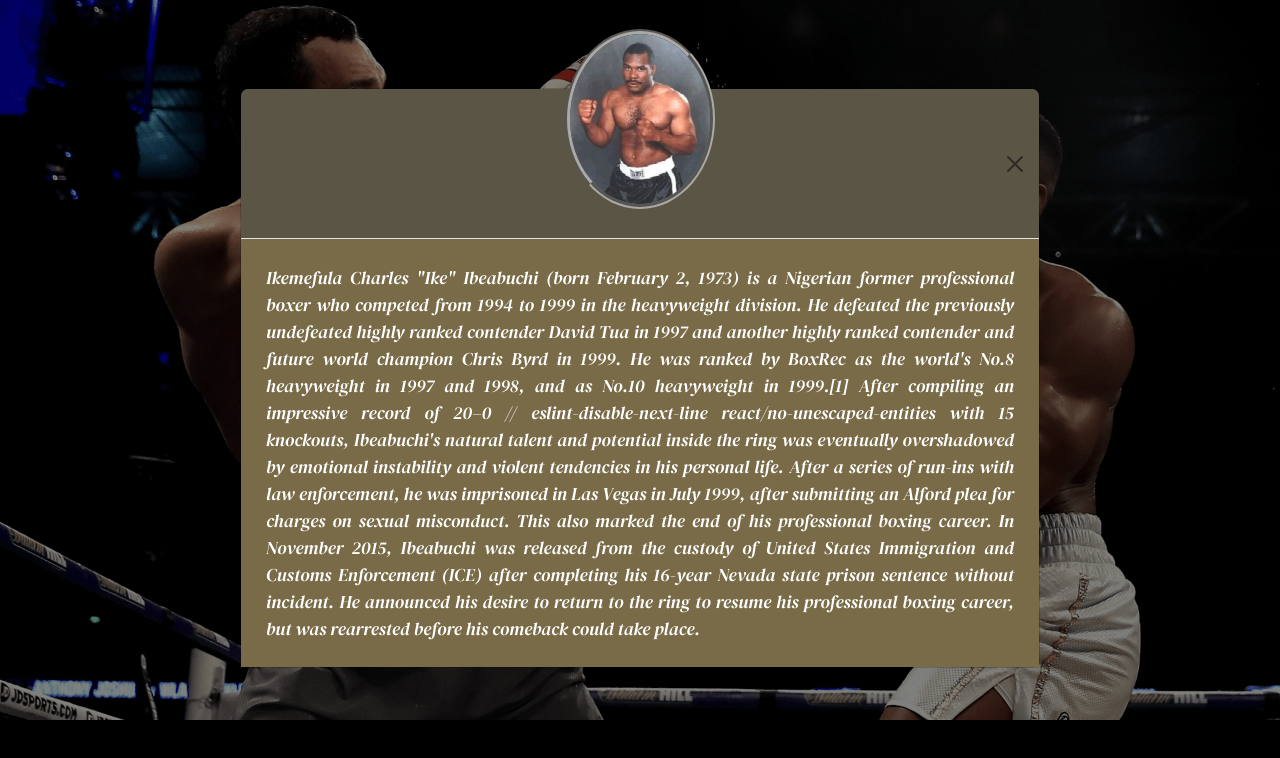
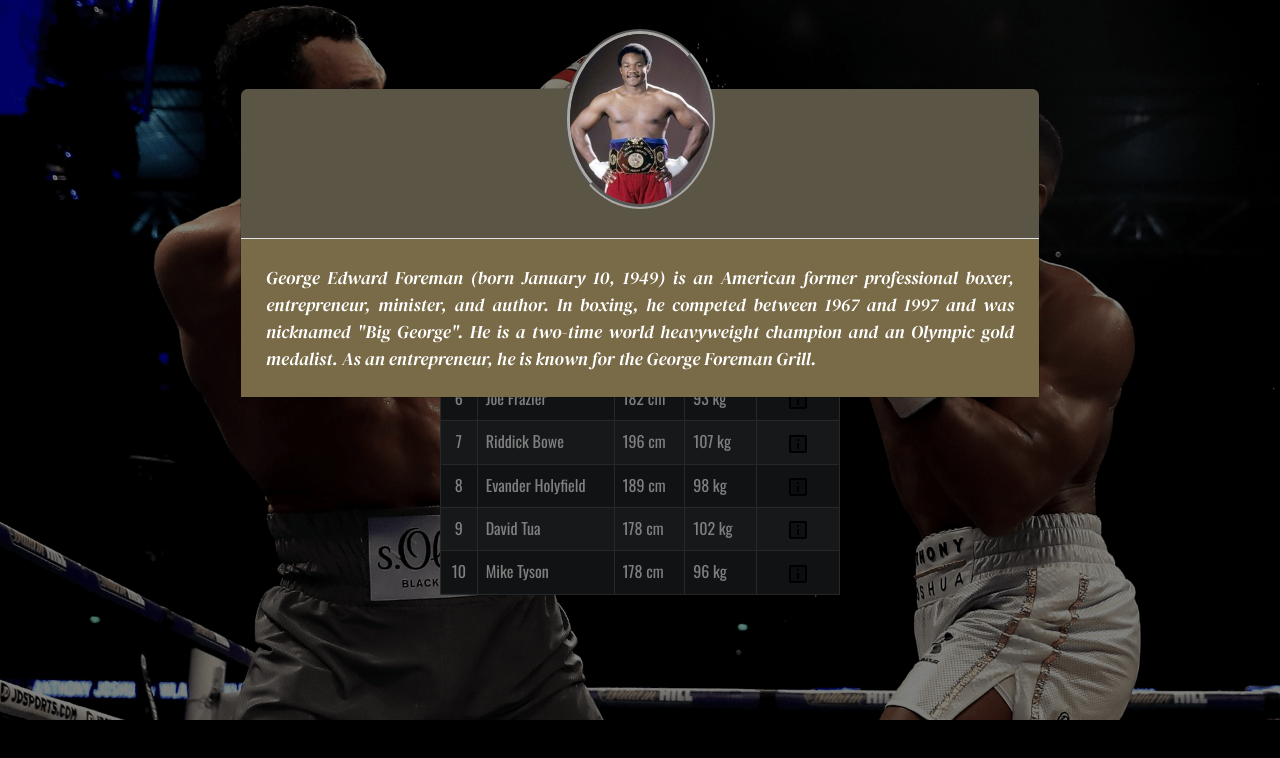
Before and after one commit to miller722/heavyweight-boxers-rating, a React (Vite) app: page / in a window 1280 px wide. Both pictures are taken after a click on the element 798 px from the left and 182 px from the top of the page. Shown: the top 758 px of the page. Built offline with nearby package versions, Linux system fonts and the light colour scheme.

Commit message:
add modals logic

```diff
--- a/src/App.css
+++ b/src/App.css
@@ -67,3 +67,19 @@ background-color: #383737;
   border-radius: 50%;
   border: 5px groove rgb(170, 169, 166);
 }
+
+.btn-close {
+  display: none;
+}
+
+@media (max-width: 790px) {
+  .btn-close {
+    display: block;
+  }
+}
+
+@media (max-width: 500px) {
+  .modal{
+    padding-top: 50px;
+  }
+}
--- a/src/components/BoxerInfoModal.jsx
+++ b/src/components/BoxerInfoModal.jsx
@@ -1,7 +1,7 @@
 import Modal from "react-bootstrap/Modal";
-import Image from "react-bootstrap/Image";
+import { heavyweightBoxers } from "../data/boxer-list.json";
 
-export default function BoxerInfoModal({ lgShow, setLgShow }) {
+export default function BoxerInfoModal({ selectedBoxer, lgShow, setLgShow }) {
   return (
     <div>
       <Modal
@@ -10,42 +10,20 @@ export default function BoxerInfoModal({ lgShow, setLgShow }) {
         onHide={() => setLgShow(false)}
         aria-labelledby="example-modal-sizes-title-lg"
       >
+        <>
           <Modal.Header closeButton>
             <Modal.Title id="example-modal-sizes-title-lg">
               <div>
                 <img
                   className="title-info__image"
-                src="images/Ike-Ibeabuchi-info.webp"
+                  src={selectedBoxer.puthImage}
                   alt=""
                 />
               </div>
-            {/* <div>speed:</div>
-            <div>attack:</div>
-            <div>hitpoint:</div>
-            <div>strong:</div> */}
             </Modal.Title>
           </Modal.Header>
-        <Modal.Body>
-          Ikemefula Charles "Ike" Ibeabuchi (born February 2, 1973) is a
-          Nigerian former professional boxer who competed from 1994 to 1999 in
-          the heavyweight division. He defeated the previously undefeated highly
-          ranked contender David Tua in 1997 and another highly ranked contender
-          and future world champion Chris Byrd in 1999. He was ranked by BoxRec
-          as the world's No.8 heavyweight in 1997 and 1998, and as No.10
-          heavyweight in 1999.[1] After compiling an impressive record of 20–0
-          // eslint-disable-next-line react/no-unescaped-entities with 15
-          knockouts, Ibeabuchi's natural talent and potential inside the ring
-          was eventually overshadowed by emotional instability and violent
-          tendencies in his personal life. After a series of run-ins with law
-          enforcement, he was imprisoned in Las Vegas in July 1999, after
-          submitting an Alford plea for charges on sexual misconduct. This also
-          marked the end of his professional boxing career. In November 2015,
-          Ibeabuchi was released from the custody of United States Immigration
-          and Customs Enforcement (ICE) after completing his 16-year Nevada
-          state prison sentence without incident. He announced his desire to
-          return to the ring to resume his professional boxing career, but was
-          rearrested before his comeback could take place.
-        </Modal.Body>
+          <Modal.Body>{selectedBoxer.bio}</Modal.Body>
+        </>
       </Modal>
     </div>
   );
--- a/src/components/TopList.jsx
+++ b/src/components/TopList.jsx
@@ -5,6 +5,11 @@ import BoxerInfoModal from "./BoxerInfoModal";
 
 export default function TopList() {
   const [lgShow, setLgShow] = useState(false);
+  const [selectedBoxer, setSelectedBoxer] = useState("");
+  const handleInfoClick = (boxer) => {
+    setLgShow(true);
+    setSelectedBoxer(boxer);
+  };
   return (
     <div>
       <Table className="table-list" striped bordered hover variant="dark">
@@ -24,19 +29,18 @@ export default function TopList() {
               <td>{item.name}</td>
               <td>{item.height}</td>
               <td>{item.weight}</td>
-              <td className="text-center" onClick={() => setLgShow(true)}>
+              <td className="text-center" onClick={() => handleInfoClick(item)}>
                 <img src="images/icon-info.png" alt="" />
               </td>
             </tr>
           ))}
         </tbody>
       </Table>
-      <BoxerInfoModal lgShow={lgShow} setLgShow={setLgShow} />
-      {/* <img
-        className="images-avatar"
-        src="images/George-Foreman.webp"
-        alt="avatar"
-      /> */}
+      <BoxerInfoModal
+        selectedBoxer={selectedBoxer}
+        lgShow={lgShow}
+        setLgShow={setLgShow}
+      />
     </div>
   );
 }
--- a/src/data/boxer-list.json
+++ b/src/data/boxer-list.json
@@ -4,62 +4,83 @@
       "id": 1,
       "name": "George Foreman",
       "height": "194 cm",
-      "weight": "100 kg"
-    },
+      "weight": "100 kg",
+      "puthImage": "images/George-Foreman-info.jpg",
+      "bio": "George Edward Foreman (born January 10, 1949) is an American former professional boxer, entrepreneur, minister, and author. In boxing, he competed between 1967 and 1997 and was nicknamed \"Big George\". He is a two-time world heavyweight champion and an Olympic gold medalist. As an entrepreneur, he is known for the George Foreman Grill."
+    }
+    ,
     {
       "id": 2,
       "name": "Muhammad Ali",
       "height": "191 cm",
-      "weight": "97 kg"
+      "weight": "97 kg",
+      "puthImage": "images/Muhammad-Ali-info.webp",
+      "bio": "Muhammad Ali (/ɑːˈliː/; born Cassius Marcellus Clay Jr.; January 17, 1942 – June 3, 2016) was an American professional boxer and activist. Nicknamed \"the Greatest\", he is regarded as one of the most significant sports figures of the 20th century and is often regarded as the greatest heavyweight boxer of all time. He held the Ring magazine heavyweight title from 1964 to 1970. He was the undisputed champion from 1974 to 1978 and the WBA and Ring heavyweight champion from 1978 to 1979. In 1999, he was named Sportsman of the Century by Sports Illustrated and the Sports Personality of the Century by the BBC."
     },
     {
       "id": 3,
       "name": "Ike Ibeabuchi",
       "height": "188 cm",
-      "weight": "106 kg"
+      "weight": "111 kg",
+      "puthImage": "images/Ike-Ibeabuchi-info.webp",
+      "bio": "Ikemefula Charles 'Ike' Ibeabuchi (born February 2, 1973) is a Nigerian former professional boxer who competed from 1994 to 1999 in the heavyweight division. He defeated the previously undefeated highly ranked contender David Tua in 1997 and another highly ranked contender and future world champion Chris Byrd in 1999. He was ranked by BoxRec as the world's No.8 heavyweight in 1997 and 1998, and as No.10 heavyweight in 1999. After compiling an impressive record of 20–0 with 15 knockouts, Ibeabuchi's natural talent and potential inside the ring was eventually overshadowed by emotional instability and violent tendencies in his personal life. After a series of run-ins with law enforcement, he was imprisoned in Las Vegas in July 1999, after submitting an Alford plea for charges on sexual misconduct. This also marked the end of his professional boxing career. In November 2015, Ibeabuchi was released from the custody of United States Immigration and Customs Enforcement after completing his 16-year Nevada state prison sentence without incident. He announced his desire to return to the ring to resume his professional boxing career, but was rearrested before his comeback could take place."
     },
     {
       "id": 4,
       "name": "Lennox Lewis",
       "height": "196 cm",
-      "weight": "112 kg"
+      "weight": "112 kg",
+      "puthImage": "",
+      "bio": ""
     },
     {
       "id": 5,
       "name": "Vitaliy Klichko",
       "height": "201 cm",
-      "weight": "112 kg"
+      "weight": "112 kg",
+      "puthImage": "",
+      "bio": ""
     },
     {
       "id": 6,
       "name": "Joe Frazier",
       "height": "182 cm",
-      "weight": "93 kg"
+      "weight": "93 kg",
+      "puthImage": "",
+      "bio": ""
     },
     {
       "id": 7,
       "name": "Riddick Bowe",
       "height": "196 cm",
-      "weight": "107 kg"
+      "weight": "107 kg",
+      "puthImage": "",
+      "bio": ""
     },
     {
       "id": 8,
       "name": "Evander Holyfield",
       "height": "189 cm",
-      "weight": "98 kg"
+      "weight": "98 kg",
+      "puthImage": "",
+      "bio": ""
     },
 
     {
       "id": 9,
       "name": "David Tua",
       "height": "178 cm",
-      "weight": "102 kg"
+      "weight": "102 kg",
+      "puthImage": "",
+      "bio": ""
     },
     {
       "id": 10,
       "name": "Mike Tyson",
       "height": "178 cm",
-      "weight": "96 kg"
+      "weight": "96 kg",
+      "puthImage": "",
+      "bio": ""
     }
   ]
 }
```
Lines whose indentation alone changed are shown as unchanged.
